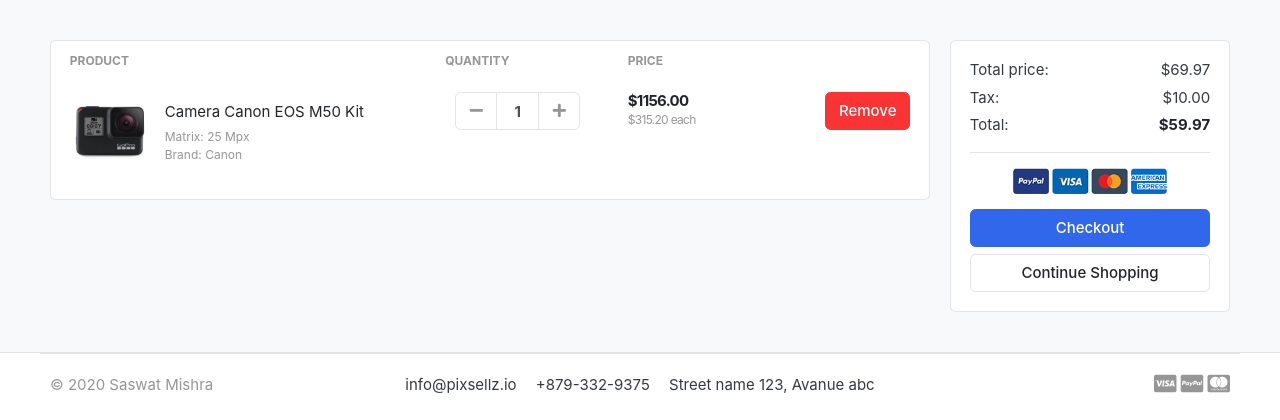
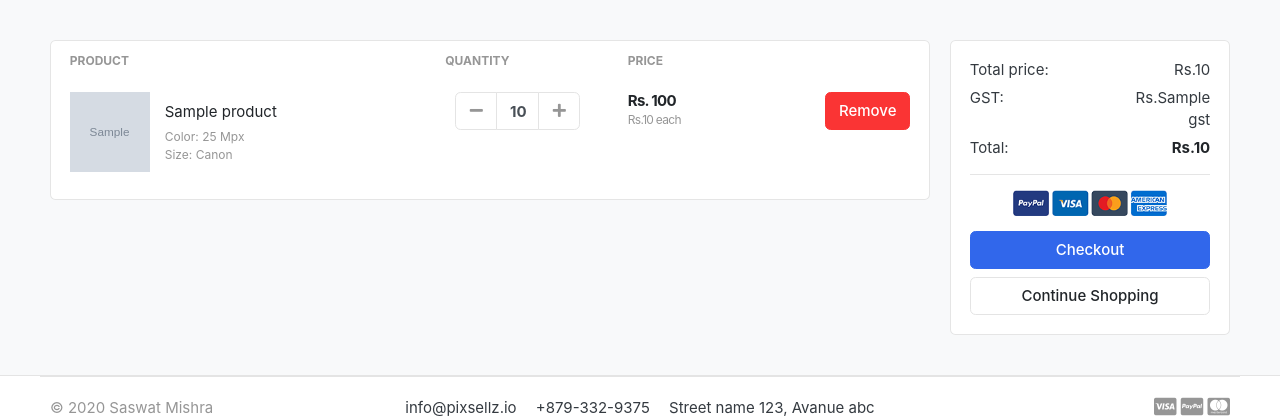
Before and after one commit to 87saswat/ecom-demo-grtcrt, a Django app: template cart/templates/cart.html in a window 1280 px wide. Shown: the part 118-538 px from the top of the page. Run offline with Django 3.2, Linux system fonts and the light colour scheme; tables that the repository leaves empty hold one stand-in row (values such as "Sample post"); the template is opened without the code that fills it: values that come from a table or form of the project are taken from there, most other values are stand-ins (such as "Sample title", 1, 10 or a date in 2020); grey boxes marked "Sample" are stand-in pictures; some libraries are stand-ins or nearby versions; some web fonts are replaced.

Commit message:
Cart functionality uodated

```diff
--- a/app/templates/nav-bar.html
+++ b/app/templates/nav-bar.html
@@ -69,9 +69,9 @@
                                 <a href="./register.html"> Register</a>
                             </div>
                         </div>
-                        <a href="./cart.html" class="widget-header pl-3 ml-3">
+                        <a href="{% url 'cart' %}" class="widget-header pl-3 ml-3">
                             <div class="icon icon-sm rounded-circle border"><i class="fa fa-shopping-cart"></i></div>
-                            <span class="badge badge-pill badge-danger notify">0</span>
+                            <span class="badge badge-pill badge-danger notify">{{cart_count}}</span>
                         </a>
                     </div> <!-- widgets-wrap.// -->
                 </div> <!-- col.// -->
--- /dev/null
+++ b/cart/context_processors.py
@@ -0,0 +1,19 @@
+from .models import CartItem, Cart
+from .views import _cart_id
+
+
+
+# To get the number of items in our cart
+def counter(request):
+    cart_count=0
+    if 'admin' in request.path:     #if we are inside admin, then we dont want to see anything, so returning an empty dict.
+        return {}
+    else:
+        try:
+            cart = Cart.objects.filter(cart_id = _cart_id(request))  #bring the cart id (which is the session key)
+            cart_items = CartItem.objects.all().filter(cart=cart[:1]) #filter it and we only need one result thats why cart[:1]
+            for cart_item in cart_items:
+                cart_count += cart_item.quantity                    #we are getting the quantity of from CartItem.quantity (in models)
+        except Cart.DoesNotExist:
+            cart_count=0
+    return dict(cart_count=cart_count)
--- a/cart/models.py
+++ b/cart/models.py
@@ -17,5 +17,8 @@ class CartItem(models.Model):
     quantity = models.PositiveIntegerField()
     is_active = models.BooleanField(default=True)
 
+    def sub_total(self):
+        return self.product.price * self.quantity
+
     def __str__(self):
         return self.product
--- a/cart/templates/cart.html
+++ b/cart/templates/cart.html
@@ -8,7 +8,15 @@
 <div class="container">
 
 <!-- ============================ COMPONENT 1 ================================= -->
+{% if not cart_items %}
 
+<!-- message -->
+<h2 class="text-center">Your cart is empty</h2>
+<br>
+<div class="text-center">
+	<a href="{% url 'store' %}" class="btn btn-primary"> Continue Shopping</a>
+</div>
+{% else %}
 <div class="row">
 	<aside class="col-lg-9">
 <div class="card">
@@ -22,13 +30,14 @@
 </tr>
 </thead>
 <tbody>
+	{% for cart_item in cart_items %}
 <tr>
 	<td>
 		<figure class="itemside align-items-center">
-			<div class="aside"><img src="./images/items/11.jpg" class="img-sm"></div>
+			<div class="aside"><img src="{{ cart_item.product.image.url }}" class="img-sm"></div>
 			<figcaption class="info">
-				<a href="#" class="title text-dark">Camera Canon EOS M50 Kit</a>
-				<p class="text-muted small">Matrix: 25 Mpx <br> Brand: Canon</p>
+				<a href="{{ cart_item.product.get_url }}" class="title text-dark">{{cart_item.product.product_name}}</a>
+				<p class="text-muted small">Color: 25 Mpx <br> Size: Canon</p>
 			</figcaption>
 		</figure>
 	</td>
@@ -37,25 +46,27 @@
 					<div class="col">
 						<div class="input-group input-spinner">
 							<div class="input-group-prepend">
-							<button class="btn btn-light" type="button" id="button-plus"> <i class="fa fa-minus"></i> </button>
+							<a href="{% url 'remove-cart' cart_item.product.id %}" class="btn btn-light" type="button" id="button-plus"> <i class="fa fa-minus"></i> </a>
 							</div>
-							<input type="text" class="form-control"  value="1">
+							<input type="text" class="form-control"  value="{{cart_item.quantity}}">
 							<div class="input-group-append">
-							<button class="btn btn-light" type="button" id="button-minus"> <i class="fa fa-plus"></i> </button>
+							<a href="{% url 'add-cart' cart_item.product.id %}" class="btn btn-light" type="button" id="button-minus"> <i class="fa fa-plus"></i> </a>
 							</div>
 						</div> <!-- input-group.// -->
 					</div> <!-- col.// -->
 	</td>
 	<td>
 		<div class="price-wrap">
-			<var class="price">$1156.00</var>
-			<small class="text-muted"> $315.20 each </small>
+			<var class="price"> Rs. {{cart_item.sub_total}}</var>
+
+			<small class="text-muted">Rs.{{cart_item.product.price}} each </small>
 		</div> <!-- price-wrap .// -->
 	</td>
 	<td class="text-right">
-	<a href="" class="btn btn-danger"> Remove</a>
+	<a href="{% url 'remove-cart-item' cart_item.product.id %}" class="btn btn-danger"> Remove</a>
 	</td>
 </tr>
+{% endfor %}
 
 </tbody>
 </table>
@@ -68,22 +79,22 @@
 		<div class="card-body">
 			<dl class="dlist-align">
 			  <dt>Total price:</dt>
-			  <dd class="text-right">$69.97</dd>
+			  <dd class="text-right">Rs.{{total}}</dd>
 			</dl>
 			<dl class="dlist-align">
-			  <dt>Tax:</dt>
-			  <dd class="text-right"> $10.00</dd>
+			  <dt>GST:</dt>
+			  <dd class="text-right">Rs.{{gst}}</dd>
 			</dl>
 			<dl class="dlist-align">
 			  <dt>Total:</dt>
-			  <dd class="text-right text-dark b"><strong>$59.97</strong></dd>
+			  <dd class="text-right text-dark b"><strong>Rs.{{grand_total}}</strong></dd>
 			</dl>
 			<hr>
 			<p class="text-center mb-3">
-				<img src="./images/misc/payments.png" height="26">
+				<img src="{% static 'images/misc/payments.png' %}" height="26">
 			</p>
 			<a href="./place-order.html" class="btn btn-primary btn-block"> Checkout </a>
-			<a href="./store.html" class="btn btn-light btn-block">Continue Shopping</a>
+			<a href="{% url 'store' %}" class="btn btn-light btn-block">Continue Shopping</a>
 		</div> <!-- card-body.// -->
 		</div> <!-- card.// -->
 
@@ -91,6 +102,7 @@
 
 
 </div> <!-- row.// -->
+{% endif %}
 <!-- ============================ COMPONENT 1 END .// ================================= -->
 
 </div> <!-- container .//  -->
--- a/cart/urls.py
+++ b/cart/urls.py
@@ -4,6 +4,7 @@ from . import views
 
 urlpatterns = [
     path('', views.cart, name = 'cart'),
-    path('add-cart/<int:product_id>/', views.add_cart, name='add-cart'),
-
+    path('add-cart/<int:product_id>/', views.add_cart, name='add-cart'), #to increment quantity
+    path('remove-cart/<int:product_id>/', views.remove_cart, name='remove-cart'),  # to decrement the product quantity
+    path('remove-cart-item/<int:product_id>/', views.remove_cart_item, name='remove-cart-item')
 ]
--- a/cart/views.py
+++ b/cart/views.py
@@ -1,5 +1,5 @@
 from django.core.exceptions import ObjectDoesNotExist
-from django.shortcuts import redirect, render
+from django.shortcuts import get_object_or_404, redirect, render
 
 from store.models import Product
 from cart.models import Cart, CartItem
@@ -18,7 +18,7 @@ def _cart_id(request):
 
 
 
-
+# To click on the + sign on the quantity to increment the product quantity
 def add_cart(request, product_id):
     product = Product.objects.get(id = product_id)           #get the product using the product's id
     try:
@@ -44,6 +44,30 @@ def add_cart(request, product_id):
     return redirect('cart')
 
 
+# To click on the - sign on the quantity to decrement the product quantity and remove it if the quantity becomes 0
+def remove_cart(request, product_id):
+    cart = Cart.objects.get(cart_id = _cart_id(request))
+    product = get_object_or_404(Product, id = product_id)
+    cart_item = CartItem.objects.get(product=product, cart=cart)
+    if cart_item.quantity >1:
+        cart_item.quantity -= 1
+        cart_item.save()
+    else:
+        cart_item.delete()
+    return redirect('cart')
+
+
+def remove_cart_item(request, product_id):
+    cart = Cart.objects.get(cart_id = _cart_id(request))
+    product = get_object_or_404(Product, id = product_id)
+    cart_item = CartItem.objects.get(product=product, cart=cart)
+    cart_item.delete()
+    return redirect('cart')
+
+
+
+
+
 
 def cart(request, total = 0, quantity = 0, cart_items = None):
     try:
@@ -51,13 +75,19 @@ def cart(request, total = 0, quantity = 0, cart_items = None):
         cart_items = CartItem.objects.filter(cart=cart, is_active=True) # we got all the items addd inside the cart
         for cart_item in cart_items:
             total = total+ (cart_item.product.price * cart_item.quantity) #total initially set to 0, and here we are adding Product.price * quantity to get the total amount
-            quantity +=cart_item.qunatity                                 #quantity initialyy set to 0, here we are getting the quntity from the cart
+            quantity +=cart_item.quantity    #quantity initialyy set to 0, here we are getting the quntity from the cart
+
+        gst = (5*total)/100
+        grand_total = total+gst
     except ObjectDoesNotExist:
-        pass
+        pass        # Just ignore
 
     context = {
         'total': total,
         'quantity': quantity,
-        'cart_items': cart_items
+        'cart_items': cart_items ,
+        'gst':gst,
+        'grand_total': grand_total,
+
     }
     return render(request, 'cart.html', context)
--- a/greatcart/settings.py
+++ b/greatcart/settings.py
@@ -67,7 +67,8 @@ TEMPLATES = [
                 'django.template.context_processors.request',
                 'django.contrib.auth.context_processors.auth',
                 'django.contrib.messages.context_processors.messages',
-                'category.context_processors.menu_link'
+                'category.context_processors.menu_link',
+                'cart.context_processors.counter',
             ],
         },
     },
--- a/store/templates/store.html
+++ b/store/templates/store.html
@@ -145,7 +145,9 @@
 						<!-- <del class="price-old">$1980</del> -->
 					</div> <!-- price-wrap.// -->
 				</div>
-				<a href="#" class="btn btn-block btn-primary">Add to cart </a>
+				<a href="{{ product.get_url }}" class="btn btn-block btn-primary">View Details</a>
+				<!-- <a href="{% url 'add-cart' product.id %}" class="btn btn-block btn-primary">Add to Cart/a> -->
+
 			</figcaption>
 		</figure>
 	</div> <!-- col.// -->
```
Also changed, not shown: store/templates/product-detail.html (+9 -1 lines), store/views.py (+7 -1 lines), 2 other files.
